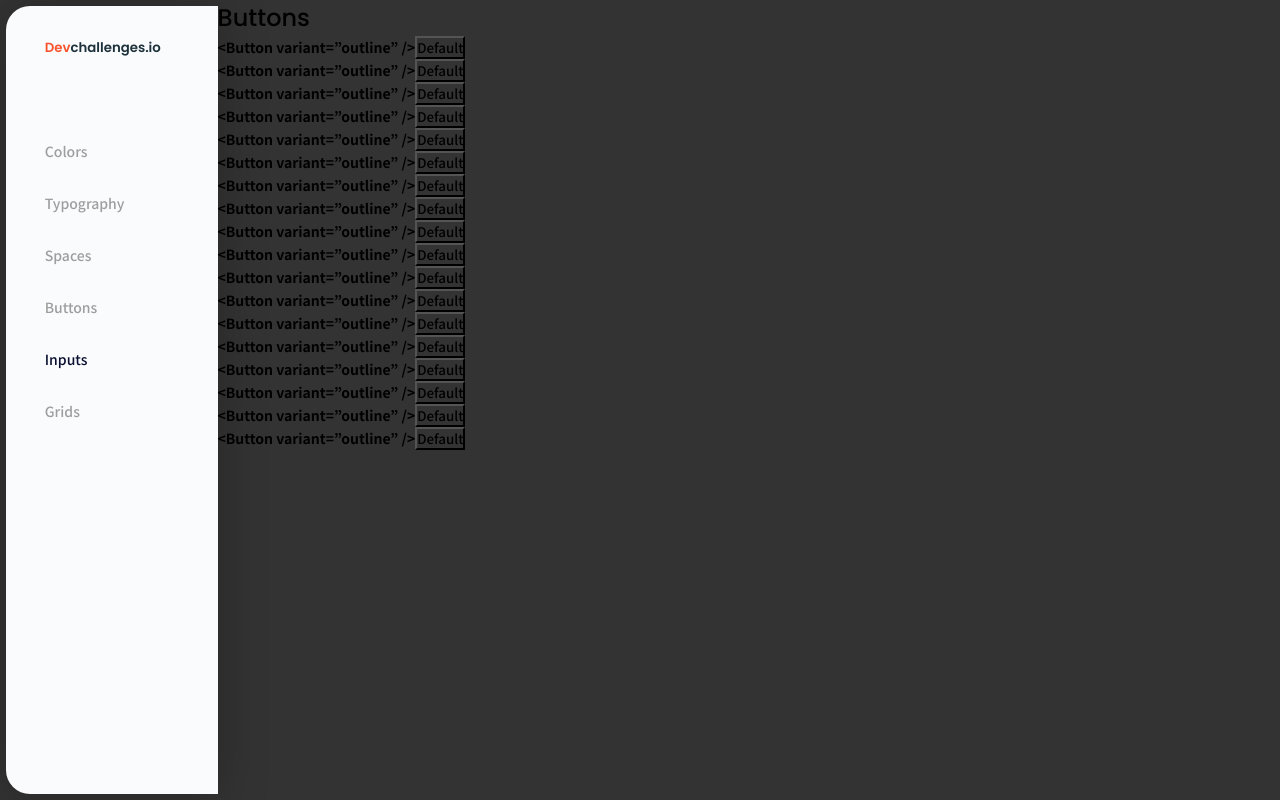
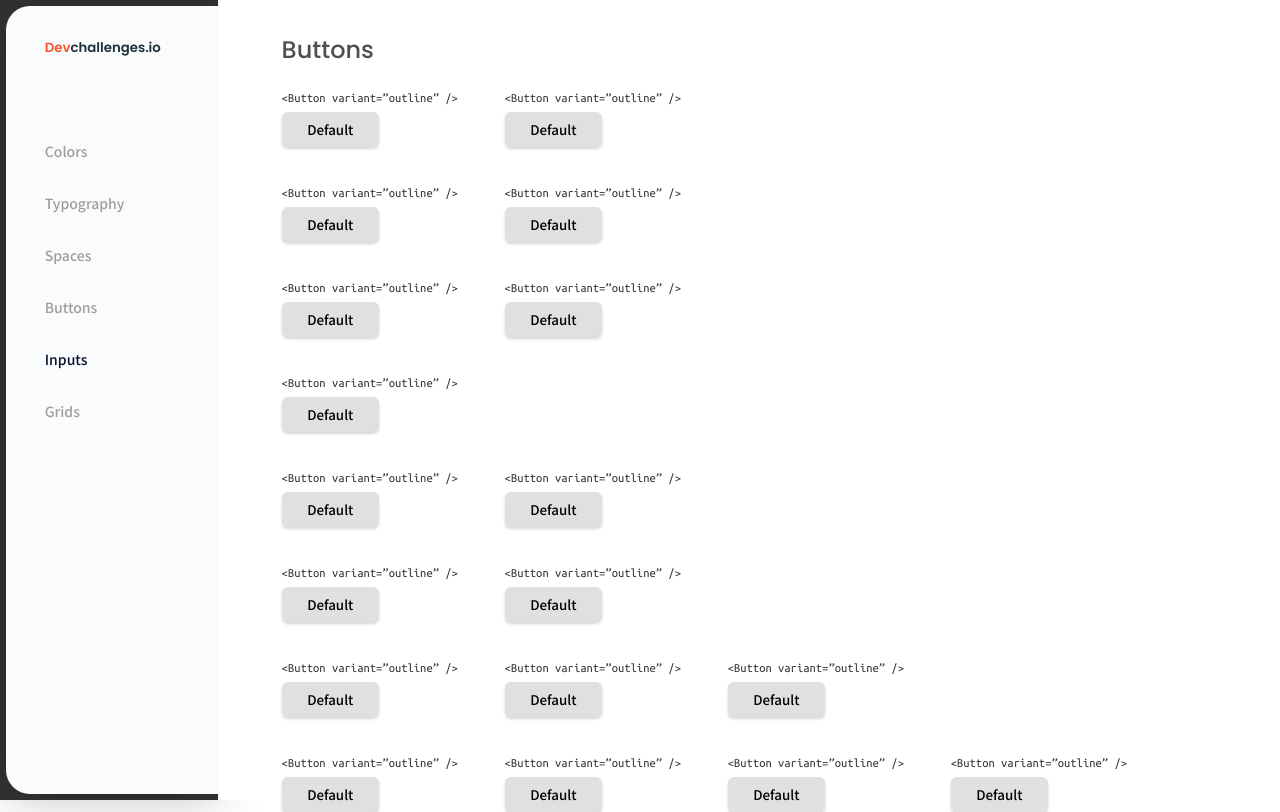
Before and after one commit to ViniciusmDias/button-component, a React (Create React App) app: page / in a window 1280 px wide. Built offline with nearby package versions, Linux system fonts and the light colour scheme.

Commit message:
Style the Hero component

```diff
--- a/public/index.html
+++ b/public/index.html
@@ -7,7 +7,7 @@
     <meta name="theme-color" content="#000000" />
     <link rel="preconnect" href="https://fonts.gstatic.com" />
     <link
-      href="https://fonts.googleapis.com/css2?family=Noto+Sans+JP:wght@500;700&family=Poppins:wght@500;600&family=Ubuntu+Mono&display=swap"
+      href="https://fonts.googleapis.com/css2?family=Noto+Sans+JP:wght@500;700&family=Poppins:wght@500;600;400&family=Ubuntu+Mono&display=swap"
       rel="stylesheet"
     />
     <meta
--- a/src/components/Hero/index.tsx
+++ b/src/components/Hero/index.tsx
@@ -1,98 +1,98 @@
 import React from 'react';
 
-import { HeroContainer, ButtonsContainer } from './styles';
+import { HeroContainer, ButtonsContainer, Buttons } from './styles';
 
 const Hero: React.FC = () => {
   return (
     <HeroContainer>
       <h1>Buttons</h1>
       <ButtonsContainer>
-        <div>
+        <Buttons>
           <strong>{`<Button variant=”outline” />`}</strong>
           <button type="button">Default</button>
-        </div>
-        <div>
+        </Buttons>
+        <Buttons>
           <strong>{`<Button variant=”outline” />`}</strong>
           <button type="button">Default</button>
-        </div>
+        </Buttons>
       </ButtonsContainer>
       <ButtonsContainer>
-        <div>
+        <Buttons>
           <strong>{`<Button variant=”outline” />`}</strong>
           <button type="button">Default</button>
-        </div>
-        <div>
+        </Buttons>
+        <Buttons>
           <strong>{`<Button variant=”outline” />`}</strong>
           <button type="button">Default</button>
-        </div>
+        </Buttons>
       </ButtonsContainer>
       <ButtonsContainer>
-        <div>
+        <Buttons>
           <strong>{`<Button variant=”outline” />`}</strong>
           <button type="button">Default</button>
-        </div>
-        <div>
+        </Buttons>
+        <Buttons>
           <strong>{`<Button variant=”outline” />`}</strong>
           <button type="button">Default</button>
-        </div>
+        </Buttons>
       </ButtonsContainer>
       <ButtonsContainer>
-        <div>
+        <Buttons>
           <strong>{`<Button variant=”outline” />`}</strong>
           <button type="button">Default</button>
-        </div>
+        </Buttons>
       </ButtonsContainer>
       <ButtonsContainer>
-        <div>
+        <Buttons>
           <strong>{`<Button variant=”outline” />`}</strong>
           <button type="button">Default</button>
-        </div>
-        <div>
+        </Buttons>
+        <Buttons>
           <strong>{`<Button variant=”outline” />`}</strong>
           <button type="button">Default</button>
-        </div>
+        </Buttons>
       </ButtonsContainer>
       <ButtonsContainer>
-        <div>
+        <Buttons>
           <strong>{`<Button variant=”outline” />`}</strong>
           <button type="button">Default</button>
-        </div>
-        <div>
+        </Buttons>
+        <Buttons>
           <strong>{`<Button variant=”outline” />`}</strong>
           <button type="button">Default</button>
-        </div>
+        </Buttons>
       </ButtonsContainer>
       <ButtonsContainer>
-        <div>
+        <Buttons>
           <strong>{`<Button variant=”outline” />`}</strong>
           <button type="button">Default</button>
-        </div>
-        <div>
+        </Buttons>
+        <Buttons>
           <strong>{`<Button variant=”outline” />`}</strong>
           <button type="button">Default</button>
-        </div>
-        <div>
+        </Buttons>
+        <Buttons>
           <strong>{`<Button variant=”outline” />`}</strong>
           <button type="button">Default</button>
-        </div>
+        </Buttons>
       </ButtonsContainer>
       <ButtonsContainer>
-        <div>
+        <Buttons>
           <strong>{`<Button variant=”outline” />`}</strong>
           <button type="button">Default</button>
-        </div>
-        <div>
+        </Buttons>
+        <Buttons>
           <strong>{`<Button variant=”outline” />`}</strong>
           <button type="button">Default</button>
-        </div>
-        <div>
+        </Buttons>
+        <Buttons>
           <strong>{`<Button variant=”outline” />`}</strong>
           <button type="button">Default</button>
-        </div>
-        <div>
+        </Buttons>
+        <Buttons>
           <strong>{`<Button variant=”outline” />`}</strong>
           <button type="button">Default</button>
-        </div>
+        </Buttons>
       </ButtonsContainer>
     </HeroContainer>
   );
--- a/src/components/Hero/styles.ts
+++ b/src/components/Hero/styles.ts
@@ -1,5 +1,50 @@
 import styled from 'styled-components';
 
-export const HeroContainer = styled.section``;
+export const HeroContainer = styled.section`
+  display: flex;
+  flex: 1;
+  flex-direction: column;
+  padding: 4vh 5%;
+  background: var(--e-global-color-background-primary);
 
-export const ButtonsContainer = styled.section``;
+  h1 {
+    color: var(--e-global-color-text-default);
+    margin-bottom: 3vh;
+  }
+`;
+
+export const ButtonsContainer = styled.section`
+  display: flex;
+
+  & + & {
+    margin-top: 5vh;
+  }
+`;
+
+// create a component
+export const Buttons = styled.div`
+  display: flex;
+  flex-direction: column;
+
+  & + & {
+    margin-left: 5%;
+  }
+
+  strong {
+    font-family: 'Ubuntu Mono';
+    font-size: 0.9rem;
+    line-height: 12px;
+    margin-bottom: 1vh;
+    color: var(--e-global-color-button-text-span);
+    font-weight: 400;
+  }
+
+  button {
+    padding: 1vh 2vw;
+    width: max-content;
+    background: #e0e0e0;
+    box-shadow: 0px 2px 3px rgba(51, 51, 51, 0.2);
+    border-radius: 6px;
+    border: none;
+  }
+`;
--- a/src/styles/global.ts
+++ b/src/styles/global.ts
@@ -3,11 +3,13 @@ import { createGlobalStyle } from 'styled-components';
 export default createGlobalStyle`
 
   html {
-    --e-global-color-text-default: #3F3F3F;
+    --e-global-color-text-default: #4F4F4F;
     --e-global-color-text-primary: #2962FF;
     --e-global-color-text-header: #9E9E9E;
     --e-global-color-text-header-selected: #090F31;
 
+    --e-global-color-button-text-default: #3F3F3F;
+    --e-global-color-button-text-span: #333333;
     --e-global-color-button-default: #E0E0E0;
     --e-global-color-button-default-hover: #AEAEAE;
     --e-global-color-button-primary: #2962FF;
```
